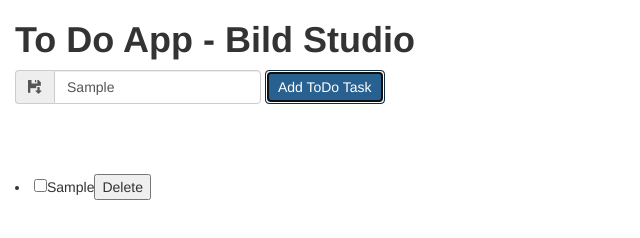
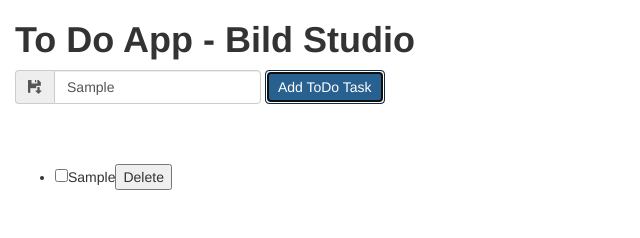
Before and after one commit to vesko-vujovic/todo, a plain HTML site: page index.html in a window 1280 px wide. Both pictures are taken after typing "Sample" into the empty fields and a click on the button "Add ToDo Task". Shown: the whole page, without its empty margins (0-640 px from the left). Drawn offline with nearby package versions, Linux system fonts and the light colour scheme.

Commit message:
small changes
still trying to update dom

```diff
--- a/index.html
+++ b/index.html
@@ -30,9 +30,8 @@
   <br><br><br>
   <!-- row for ul list elements -->
   <div class="row">
-   <div class="col-md-3">
+   <div class="col-md-5">
     <ul id="list">
-
     </ul>
    </div>
   </div>
--- a/todo.js
+++ b/todo.js
@@ -1,9 +1,10 @@
 $(document).ready(function(){
    var msg       = $('#danger').hide();
    var inputText = $('#todo');
-   var list      = $('#list');
+   //var list      = $('#list');
    var globalObj;
 
+   //general function that will call other functions
    function addListElement(event)
    {
        event.preventDefault();
@@ -20,25 +21,28 @@ $(document).ready(function(){
        }
 
    }
-
+    //function for adding value to cookie
     function addCookie(inputValue)
     {
         globalObj = {text: ''+ inputValue+''};
         $.cookie('vesko', '' +  globalObj.text + '');
 
     }
-
+    // function for reading cookie
     function readCookie()
     {
         var listCookie = $.cookie('vesko');
 
-        list.after('<li><input type="checkbox">'  + listCookie  +'<button class="delete">Delete</button></li>');
+        $('#list').append('<li><input type="checkbox">' + listCookie + '<button class="delete">Delete</button></li>');
     }
 
 
 
    $(function (){
        $('#add').on('click', addListElement);
+       $('.delete').on('click', function(){
+         $('.delete').parent().remove();
+       });
    });
 
 
```
